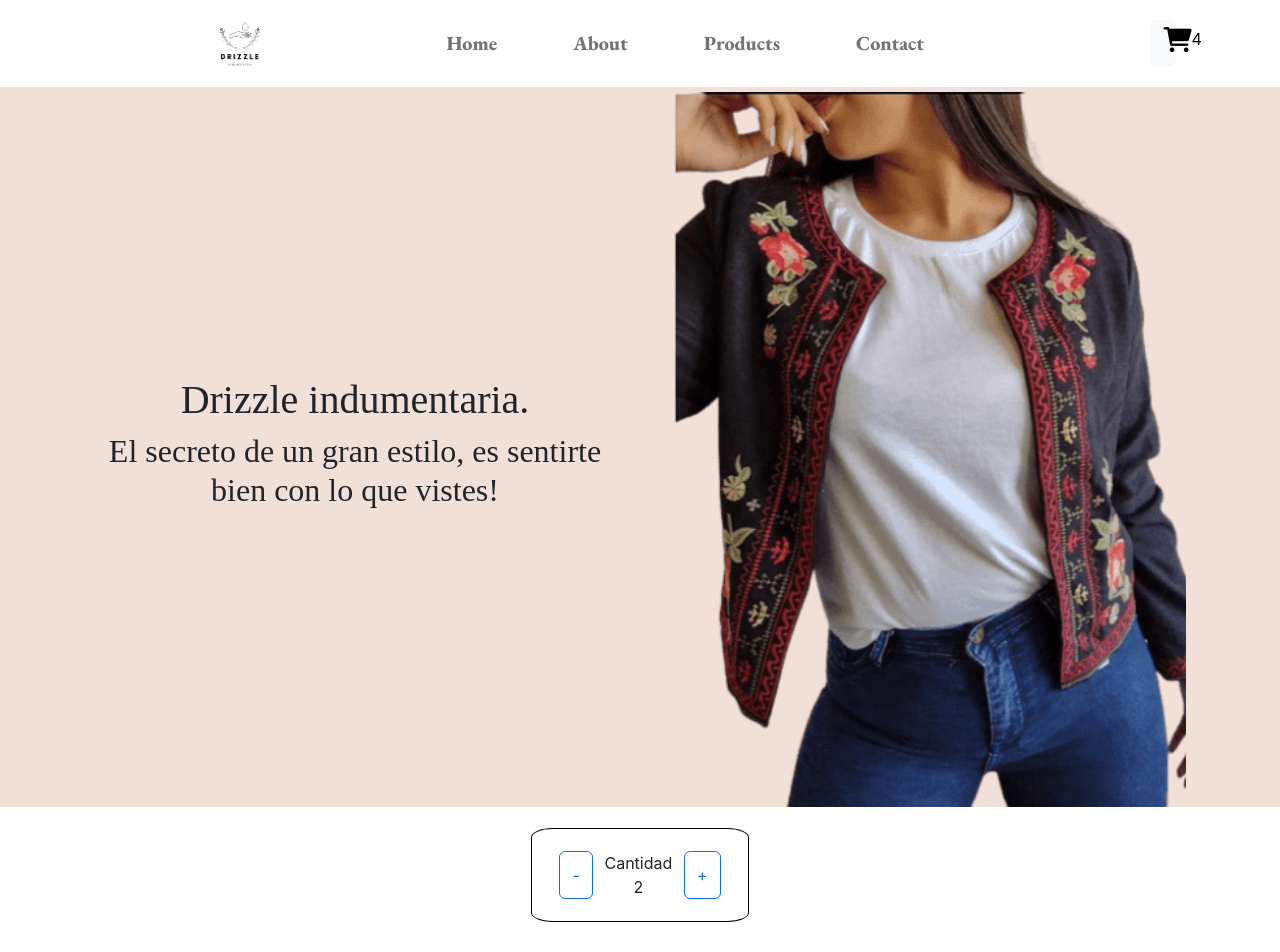
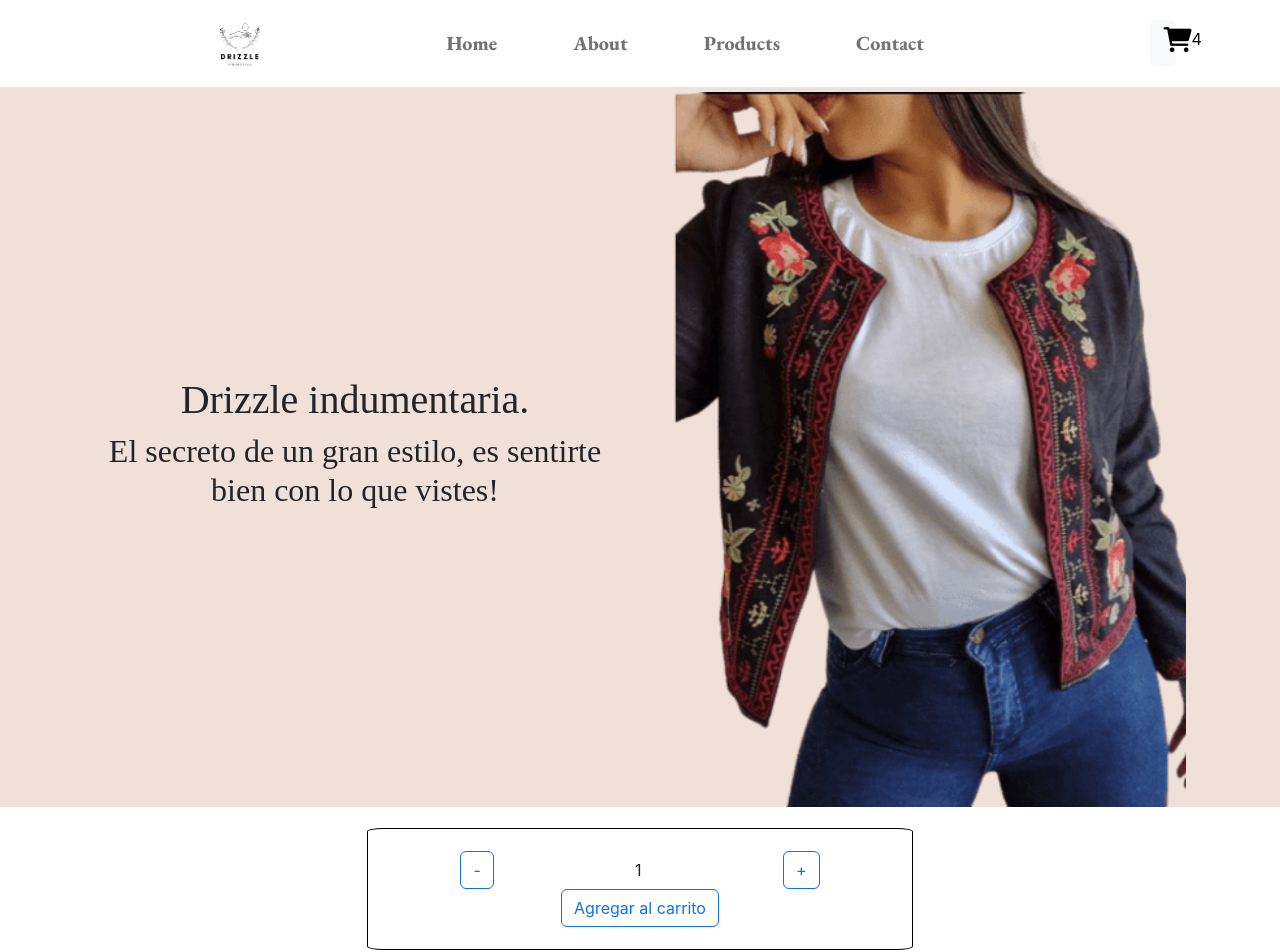
Before and after one commit to FedeNLencina/Drizzle-Indumentaria, a React (Create React App) app: page /item/1 in a window 1280 px wide. Shown: the top 952 px of the page. Built offline with nearby package versions, Linux system fonts and the light colour scheme; a web font is replaced by a local one.

Commit message:
Added item counter

```diff
--- a/src/components/ItemCount/ItemCount.css
+++ b/src/components/ItemCount/ItemCount.css
@@ -1,7 +1,7 @@
 .itemCount{
     border: 1px black solid;
-    border-radius: 10%;
+    border-radius: 3%;
     padding: 2%;
     margin: 2%;
-    width: 20%;
+    width: 50%;
 }
--- a/src/components/ItemCount/ItemCount.jsx
+++ b/src/components/ItemCount/ItemCount.jsx
@@ -3,18 +3,41 @@
 import Button from "react-bootstrap/Button";
 import "./ItemCount.css";
 
-export function ItemCount(props) {
+export function ItemCount({ stock, initial, agregarProducto }) {
+  const [counter, setCounter] = useState(initial);
+
+  const increase = () => {
+    if (counter < stock) {
+      setCounter(counter + 1);
+    }
+  };
+
+  const dicrease = () => {
+    if (counter > 0) {
+      setCounter(counter - 1);
+    }
+  };
 
   return (
     <Container className="d-flex justify-content-center">
-      <div className="itemCount d-flex justify-content-around">
-        <Button variant="outline-primary">-</Button>
-        <div className="d-flex flex-column justify-content-center">
-          <div> {props.cantidad}</div>
-          <div> 2</div>
+      <div className="itemCount d-flex flex-column justify-content-center">
+        <div className="d-flex justify-content-around">
+          <Button variant="outline-primary" onClick={dicrease}>
+            -
+          </Button>
+          <div className="d-flex flex-column justify-content-center">
+            <div>{counter}</div>
+          </div>
+
+          <Button variant="outline-primary" onClick={increase}>
+            +
+          </Button>
         </div>
-
-        <Button variant="outline-primary">+</Button>
+        <div className="d-flex justify-content-center">
+          <Button variant="outline-primary" onClick={()=>agregarProducto(counter)}>
+            Agregar al carrito
+          </Button>
+        </div>
       </div>
     </Container>
   );
--- a/src/components/ItemListContainer/ItemListContainer.jsx
+++ b/src/components/ItemListContainer/ItemListContainer.jsx
@@ -2,9 +2,14 @@
 import { ItemCount } from "../ItemCount/ItemCount";
 
 export function ItemListContainer(props) {
+
+    const agregar = (counter) => {
+        console.log("agregado, ", counter);
+    }
+
     return (
         <Container className="text-center">
-            <ItemCount cantidad="Cantidad"/>
+            <ItemCount stock={10} initial={1} agregarProducto={agregar}/>
         </Container>
     )
 }
```
